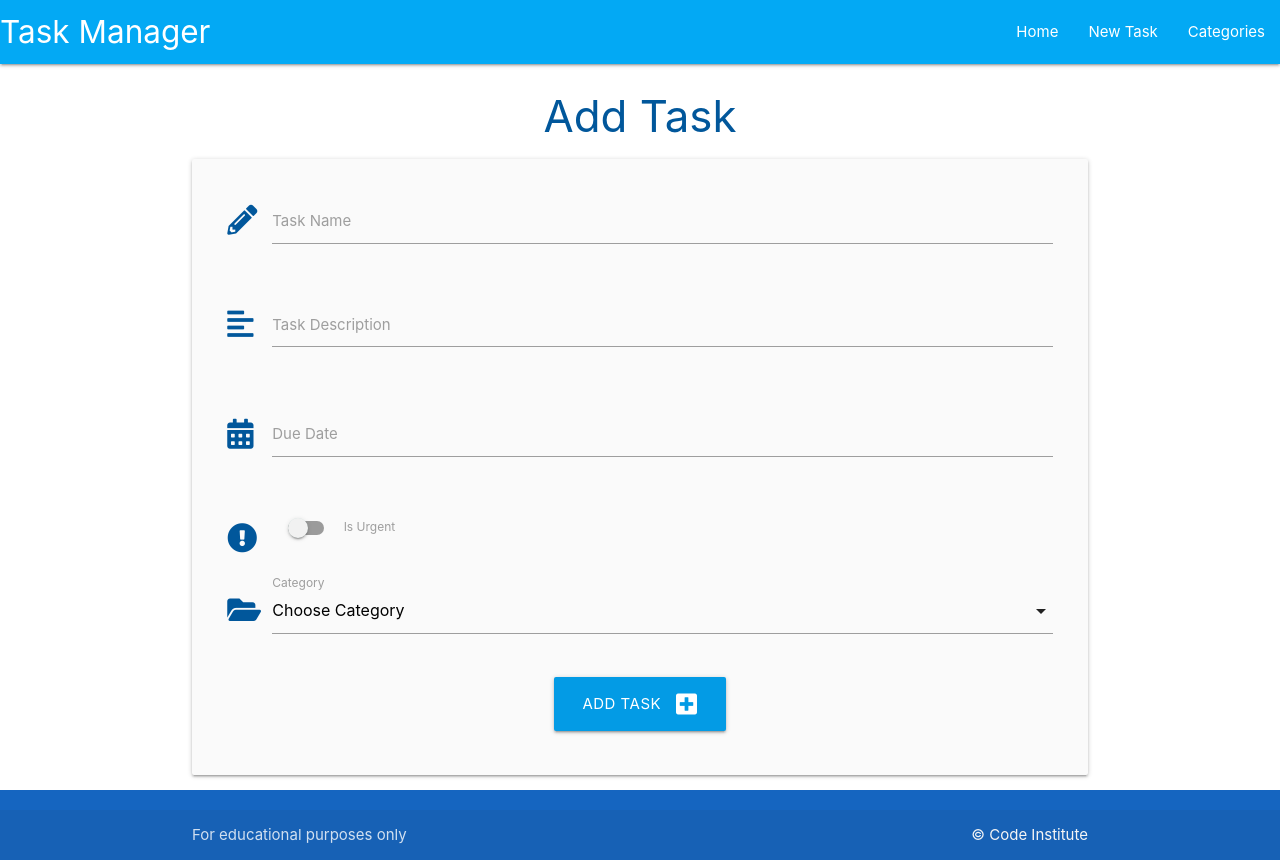
After one commit to anthonyjn08/sqlalchemy-task-manager, a Flask app: page /add_task in a window 1280 px wide. The commit adds this page. Run offline with Flask 2, Linux system fonts and the light colour scheme; data that the repository does not hold is empty.

Commit message:
Add new task functionality and make tasks viewable

```diff
--- a/taskmanager/routes.py
+++ b/taskmanager/routes.py
@@ -5,7 +5,8 @@ from taskmanager.models import Category, Task
 
 @app.route("/")
 def home():
-    return render_template("tasks.html")
+    tasks = list(Task.query.order_by(Task.id).all())
+    return render_template("tasks.html", tasks=tasks)
 
 
 @app.route("/categories")
@@ -40,3 +41,29 @@ def delete_category(category_id):
     db.session.delete(category)
     db.session.commit()
     return redirect(url_for("categories"))
+
+
+@app.route("/add_task", methods=["GET", "POST"])
+def add_task():
+    categories = list(Category.query.order_by(Category.category_name).all())
+    if request.method == "POST":
+        task = Task(
+            task_name=request.form.get("task_name"),
+            task_description=request.form.get("task_description"),
+            is_urgent=bool(True if request.form.get("is_urgent") else False),
+            due_date=request.form.get("due_date"),
+            category_id=request.form.get("category_id")
+        )
+        db.session.add(task)
+        db.session.commit()
+        return redirect(url_for("home"))
+    return render_template("add_task.html", categories=categories)
+
+@app.route("/edit_task/<int:task_id>", methods=["GET", "POST"])
+def edit_task(task_id):
+    task = Task.query.get_or_404(category_id)
+    if request.method == "POST":
+        task.task_name = request.form.get("task_name")
+        db.session.commit()
+        return redirect(url_for("categories"))
+    return render_template("edit_task.html", task=task)
--- a/taskmanager/static/js/script.js
+++ b/taskmanager/static/js/script.js
@@ -2,4 +2,19 @@ document.addEventListener('DOMContentLoaded', function () {
     // sidenave initialisation
     let sidenav = document.querySelectorAll('.sidenav');
     M.Sidenav.init(sidenav);
+
+    // datepicker initialization
+    let datepicker = document.querySelectorAll('.datepicker');
+    M.Datepicker.init(datepicker, {
+        format: "dd mmmm, yyyy",
+        i18n: {done: "Select"}
+    });
+
+    // select initialization
+    let selects = document.querySelectorAll('select');
+    M.FormSelect.init(selects);
+
+    // collapsable initialization
+    let collapsables = document.querySelectorAll('.collapsible');
+    M.Collapsible.init(collapsables);
 });
--- /dev/null
+++ b/taskmanager/templates/add_task.html
@@ -0,0 +1,70 @@
+{% extends "base.html" %}
+{% block content %}
+
+<h3 class="light-blue-text text-darken-4 center-align">Add Task</h3>
+
+<div class="row card-panel grey lighten-5">
+    <form class="col s12" method="POST" action="{{ url_for('add_task') }}">
+        <!-- task name -->
+        <div class="row">
+            <div class="input-field col s12">
+                <i class="fas fa-pencil-alt prefix light-blue-text text-darken-4"></i>
+                <input id="task_name" name="task_name" minlength="5" maxlength="50" type="text" class="validate" required>
+                <label for="task_name">Task Name</label>
+            </div>
+        </div>
+        <!-- task description -->
+        <div class="row">
+            <div class="input-field col s12">
+                <i class="fas fa-align-left prefix light-blue-text text-darken-4"></i>
+                <textarea id="task_description" name="task_description" minlength="5" maxlength="200"
+                    type="text" class="materialize-textarea validate" required></textarea>
+                <label for="task_description">Task Description</label>
+            </div>
+        </div>
+        <!-- due date -->
+        <div class="row">
+            <div class="input-field col s12">
+                <i class="fas fa-calendar-alt prefix light-blue-text text-darken-4"></i>
+                <input id="due_date" name="due_date" type="text" class="datepicker validate" required>
+                <label for="due_date">Due Date</label>
+            </div>
+        </div>
+        <!-- is urgent -->
+        <div class="row">
+            <div class="input-field col s12">
+                <div class="switch">
+                    <i class="fas fa-exclamation-circle prefix light-blue-text text-darken-4"></i>
+                    <label for="is_urgent">
+                        <input id="is_urgent" name="is_urgent" type="checkbox">
+                        <span class="lever"></span>
+                        Is Urgent
+                    </label>
+                </div>
+            </div>
+        </div>
+        <!-- category id -->
+        <div class="row">
+            <div class="input-field col s12">
+                <i class="fas fa-folder-open prefix light-blue-text text-darken-4"></i>
+                <select id="category_id" name="category_id" class="validate" required>
+                    <option value="" disabled selected>Choose Category</option>
+                    {% for category in categories %}
+                        <option value="{{ category.id }}">{{ category.category_name }}</option>
+                    {% endfor %}
+                </select>
+                <label for="category_id">Category</label>
+            </div>
+        </div>
+        <!-- submit button -->
+        <div class="row">
+            <div class="col s12 center-align">
+                <button type="submit" class="btn-large light-blue darken-1">
+                    Add Task <i class="fas fa-plus-square right"></i>
+                </button>
+            </div>
+        </div>
+    </form>
+</div>
+
+{% endblock %}
--- a/taskmanager/templates/base.html
+++ b/taskmanager/templates/base.html
@@ -23,7 +23,7 @@
                 <a href="#" data-target="mobile-demo" class="sidenav-trigger"><i class="fas fa-bars"></i></a>
                 <ul class="right hide-on-med-and-down">
                     <li><a href="{{ url_for('home') }}">Home</a></li>
-                    <li><a href="">New Task</a></li>
+                    <li><a href="{{ url_for('add_task') }}">New Task</a></li>
                     <li><a href="{{ url_for('categories') }}">Categories</a></li>
                 </ul>
             </div>
@@ -52,7 +52,7 @@
     </footer>
 
     <script src="https://cdnjs.cloudflare.com/ajax/libs/materialize/1.0.0/js/materialize.min.js"></script>
-    <script src="{{ url_for('static', filename='js/script') }}"></script>
+    <script src="{{ url_for('static', filename='js/script.js') }}"></script>
 
 </body>
 
--- a/taskmanager/templates/edit_category.html
+++ b/taskmanager/templates/edit_category.html
@@ -17,7 +17,7 @@
         <div class="row">
             <div class="col s12 center-align">
                 <button type="submit" class="btn-large light-blue darken-1">
-                    Edit Category <i class="fas fa-edit-square right"></i>
+                    Edit Category <i class="fas fa-edit right"></i>
                 </button>
             </div>
         </div>
```
Also changed, not shown: taskmanager/templates/tasks.html (+26 -0 lines).
